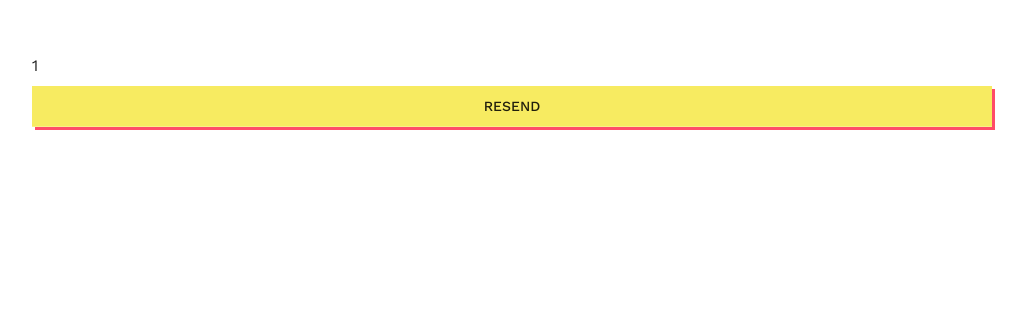
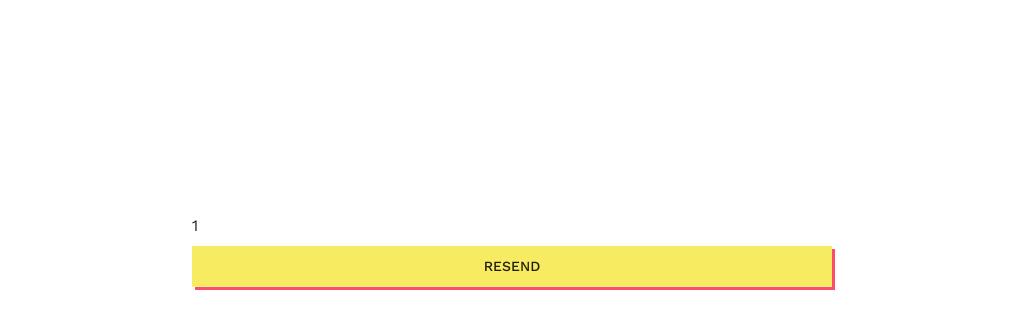
Before and after one commit to basit3407/saqee-onlinestore, a Next.js app: page /email/1 in a window 1280 px wide. Shown: the part 106-434 px from the top of the page, without its empty margins (128-1154 px from the left). Built offline with nearby package versions, Linux system fonts and the light colour scheme.

Commit message:
again adjusted padding

```diff
--- a/pages/email/[message].js
+++ b/pages/email/[message].js
@@ -17,7 +17,7 @@ export default function EmailVerified() {
     matches = useMediaQuery(theme.breakpoints.down("sm"));
 
   return (
-    <Box p={matches ? 10 : 20} display="flex" flexDirection="column">
+    <Box p={matches ? 15 : 40} display="flex" flexDirection="column">
       <Typography> {message}</Typography>
       {status !== "done" ? (
         <Button classes={{ root: classes.button }}>Resend</Button>
```
